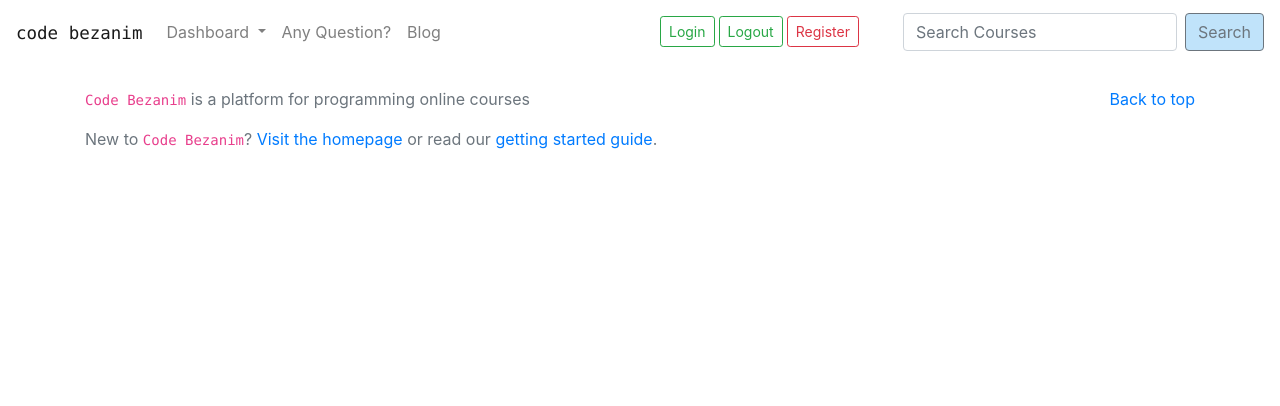
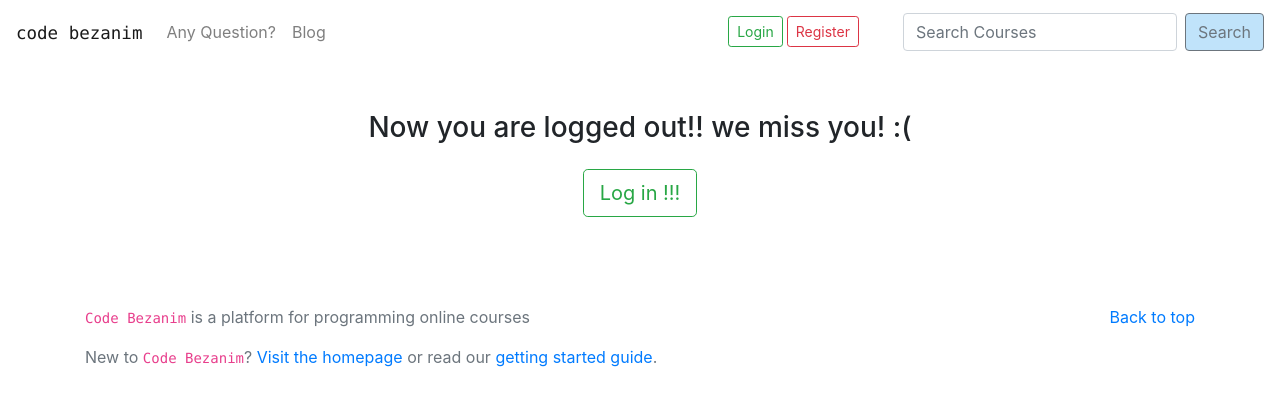
Before and after one commit to r-dehghani/my_learning_on_django, a Django app: page /accounts/logout/ in a window 1280 px wide. Shown: the top 406 px of the page. Run offline with Django 4.2, Linux system fonts and the light colour scheme; the visitor is signed in with stand-in values (Sample User, id 1); some libraries are stand-ins or nearby versions.

Commit message:
13- add log out feature

```diff
--- a/src/accounts/views.py
+++ b/src/accounts/views.py
@@ -3,30 +3,34 @@ from django.contrib.auth import authenticate, login, logout
 
 
 def login_view(request):
-    if request.method == "POST":
-        username = request.POST.get("username")
-        password = request.POST.get("password")
-        user = authenticate(request, username=username, password=password)
-        if user is None:
-            context = {
-                "error": "invalid username or password!!!",
-            }
-            return render(request, "accounts/login.html", context=context)
-        login(request, user)
-        return redirect("/")
-        # context = {
-        #     "username": username,
-        #     "password": password,
-        # }
-    return render(request, 'accounts/login.html', {})
+    if request.user.is_authenticated:
+        return render(request, "accounts/already_loged_in.html", {})
+    else:
+        if request.method == "POST":
+            username = request.POST.get("username")
+            password = request.POST.get("password")
+            user = authenticate(request, username=username, password=password)
+            if user is None:
+                context = {
+                    "error": "invalid username or password!!!",
+                }
+                return render(request, "accounts/login.html", context=context)
+            login(request, user)
+            return redirect("/")
+            # context = {
+            #     "username": username,
+            #     "password": password,
+            # }
+        return render(request, 'accounts/login.html', {})
 
 
 def logout_view(request):
-    logout(request)
-    context = {
+    if request.user.is_authenticated:
+        logout(request)
+        context = {
 
-    }
-    return render(request, 'accounts/logout.html', context=context)
+        }
+        return render(request, 'accounts/logout.html', context=context)
 
 
 def register_view(request):
--- a/src/templates/accounts/logout.html
+++ b/src/templates/accounts/logout.html
@@ -1 +1,14 @@
 {% extends 'base.html' %}
+
+{% block content %}
+<div class="container text-center py-5">
+    <h3>
+        Now you are logged out!! we miss you! :(
+
+    </h3>
+    <div class="container text-center py-3 ">
+        <a href="{% url 'login_url' %}" class="btn  btn-outline-success btn-lg">Log in !!!</a>
+    </div>
+</div>
+
+{% endblock content %}
--- a/src/templates/base.html
+++ b/src/templates/base.html
@@ -20,6 +20,8 @@
 
         <div class="collapse navbar-collapse" id="navbarSupportedContent">
             <ul class="navbar-nav mr-auto">
+
+                {% if request.user.is_authenticated %}
                 <li class="nav-item dropdown">
                     <a class="nav-link dropdown-toggle" href="#" id="navbarDropdown" role="button"
                         data-toggle="dropdown" aria-haspopup="true" aria-expanded="false">
@@ -29,9 +31,12 @@
                         <a class="dropdown-item" href="#">Your Courses</a>
                         <a class="dropdown-item" href="#">Edit Profile</a>
                         <div class="dropdown-divider"></div>
-                        <a class="dropdown-item" href="#">Log Out</a>
+                        <a class="dropdown-item" href="{% url 'logout_url' %}">Log Out</a>
                     </div>
                 </li>
+                {% endif %}
+
+
                 <li class="nav-item">
                     <a class="nav-link" href="#">Any Question?</a>
                 </li>
@@ -41,13 +46,20 @@
             </ul>
             <nav class="navbar navbar-light" style="background-color: #dbffa200;">
                 <form class="form-inline mr-4">
+                    {% if not request.user.is_authenticated %}
                     <a class="btn mr-1 btn-sm btn-outline-success" href="{% url 'login_url' %}" role="button">Login</a>
+
+                    <a class="btn mr-1 btn-sm btn-outline-danger" href="{% url 'register_url' %}"
+                        role="button">Register</a>
+                    {% endif %}
                     <!-- <button class="btn mr-1 btn-sm btn-outline-success" style="background-color: #adfdc8be;"
                         type="button">Login</button> -->
+
+                    {% if request.user.is_authenticated %}
                     <a class="btn mr-1 btn-sm btn-outline-success" href="{% url 'logout_url' %}"
                         role="button">Logout</a>
-                    <a class="btn mr-1 btn-sm btn-outline-danger" href="{% url 'register_url' %}"
-                        role="button">Register</a>
+                    {% endif %}
+
                     <!-- <button class="btn mr-1 btn-sm btn-outline-secondary" style="background-color: #fdadf6be;"
                         type="button">Sign up</button> -->
                 </form>
--- a/src/templates/home-view.html
+++ b/src/templates/home-view.html
@@ -18,7 +18,7 @@
                 <div class="row">
                     <div class="col-md-6 ">
                         <div class="container-fluid">
-                            <h1 class="display-3">Hello,</h1>
+                            <h1 class="display-3">Hello,{{username}}</h1>
                             <h4 class="lead">Study whenever you want, from any place in
                                 the world with Online learning and teaching marketplace for programming... </h4>
                             <p><a class="btn  btn-outline-success btn-lg" href="{% url 'courses_view' %}"
```
Also changed, not shown: src/templates/accounts/already_loged_in.html (added, +11 -0 lines), src/templates/accounts/login.html (+5 -2 lines), src/static/assets/images/article_pictures/machine_learning_logo.jpg (added).
